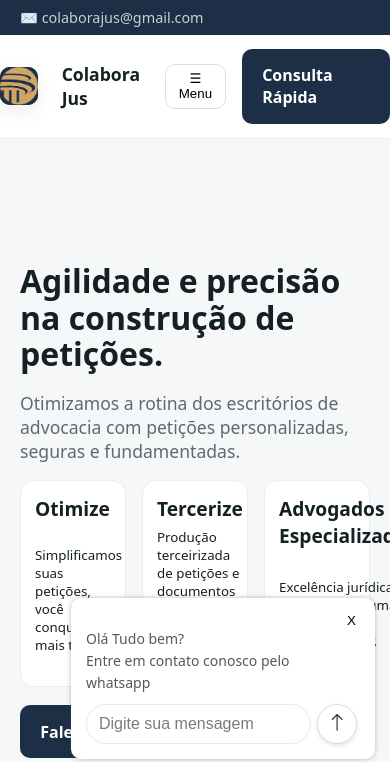
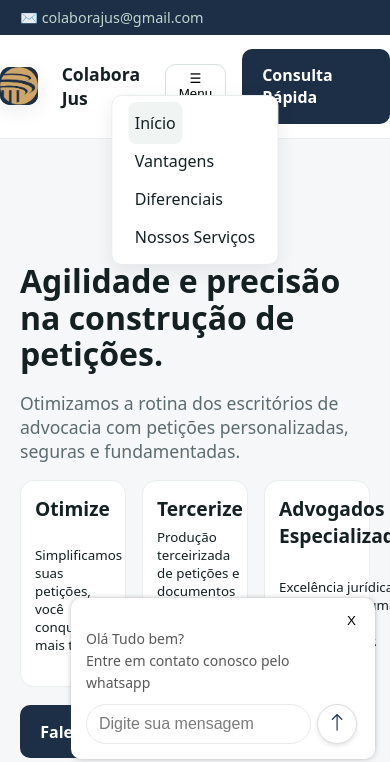
Before and after one commit to arthur-siqueira/ColaboraJus, a plain HTML site: page index.html in a window 390 px wide. Both pictures are taken after a click on the button "☰ Menu". Shown: the top 762 px of the page. Drawn offline with nearby package versions, Linux system fonts and the light colour scheme; some icons are missing.

Commit message:
resolvendo bug menu

```diff
--- a/src/javascript/script.js
+++ b/src/javascript/script.js
@@ -20,13 +20,17 @@ sections.forEach(s => observer.observe(s));
 // ========================
 // MENU RESPONSIVO
 // ========================
-function myFunction() {
-  var x = document.getElementById("myTopnav");
-  if (x.className === "topnav") {
-    x.className += " responsive";
-  } else {
-    x.className = "topnav";
-  }
+const hamburger = document.querySelector(".hamburger");
+const menu = document.getElementById("menu");
+
+if (hamburger && menu) {
+  hamburger.addEventListener("click", () => {
+    menu.classList.toggle("active");
+    hamburger.setAttribute(
+      "aria-expanded",
+      menu.classList.contains("active")
+    );
+  });
 }
 
 // ========================
--- a/src/styles/style.css
+++ b/src/styles/style.css
@@ -412,6 +412,24 @@
    }
  }
 
+#menu.active {
+  display: flex;
+  flex-direction: column;
+  gap: 1rem;
+  background: #fff;
+  padding: 1rem;
+  position: absolute;
+  top: 60px;
+
+  left: 50%;                 /* começa do meio */
+  transform: translateX(-50%); /* centraliza */
+
+  border: 1px solid #e7ecef;
+  border-radius: 10px;
+  box-shadow: var(--shadow);
+  z-index: 1000;
+}
+
  @media (max-width:640px) {
 
    .grid-3,
```
